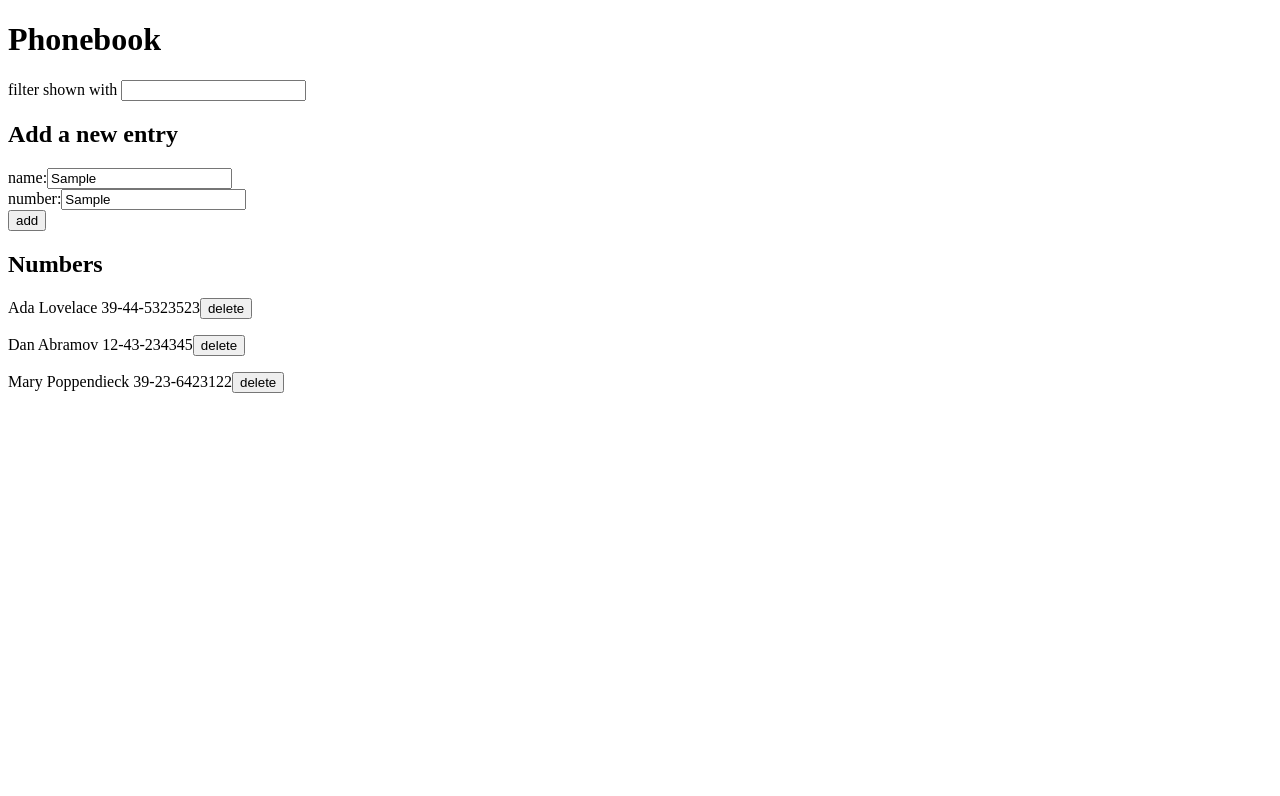
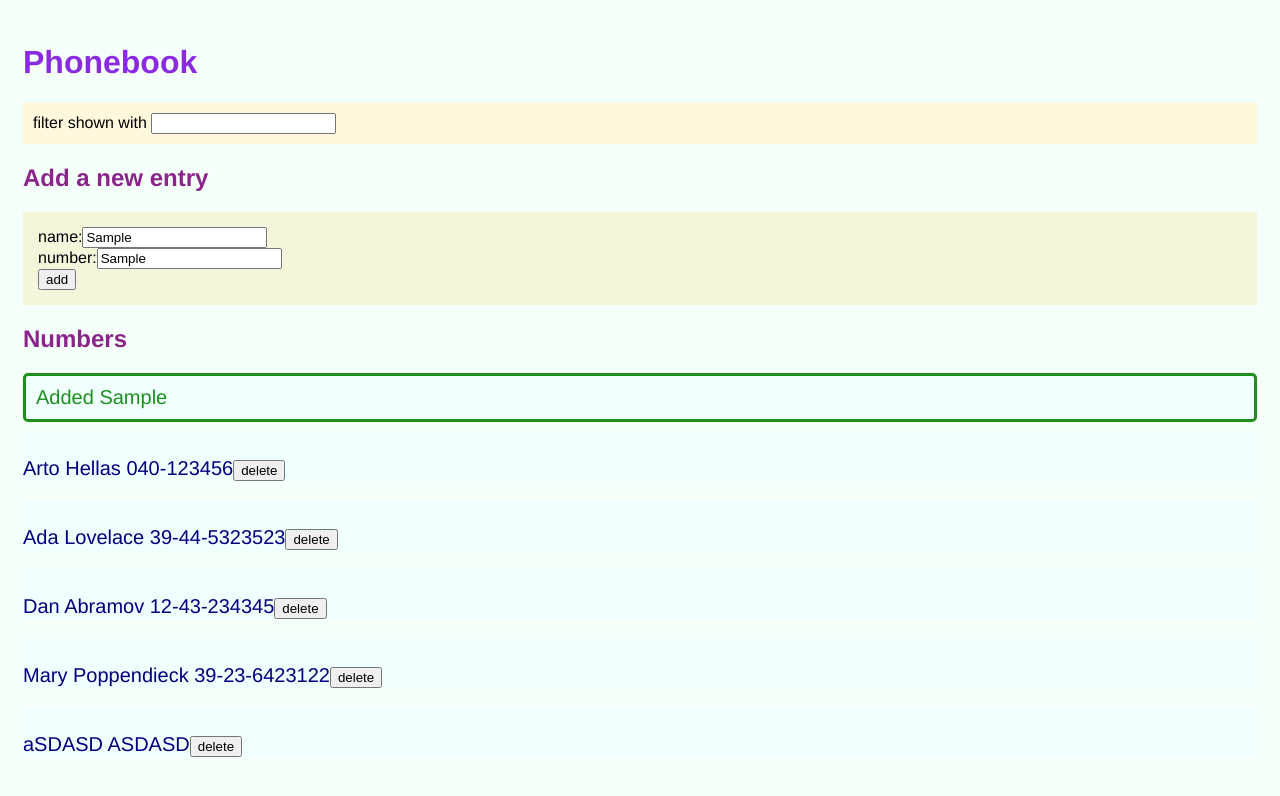
Before and after one commit to Niosni/FullStackOpen2023, a React (Vite) app in the folder osa2/puhelinluettelo/: page / in a window 1280 px wide. Both pictures are taken after typing "Sample", "Sample" into the empty fields and a click on the button "add". Shown: the top 796 px of the page. Built offline with nearby package versions, Linux system fonts and the light colour scheme; no server answers; data requests are answered from the project's data file.

Commit message:
Task 2.16 and 2.17, display notification on action success or failure

```diff
--- a/osa2/puhelinluettelo/db.json
+++ b/osa2/puhelinluettelo/db.json
@@ -1,5 +1,10 @@
 {
   "persons": [
+    {
+      "name": "Arto Hellas",
+      "number": "040-123456",
+      "id": 1
+    },
     {
       "name": "Ada Lovelace",
       "number": "39-44-5323523",
@@ -14,6 +19,11 @@
       "name": "Mary Poppendieck",
       "number": "39-23-6423122",
       "id": 4
+    },
+    {
+      "name": "aSDASD",
+      "number": "ASDASD",
+      "id": 5
     }
   ],
   "personsBase": [
--- a/osa2/puhelinluettelo/src/App.jsx
+++ b/osa2/puhelinluettelo/src/App.jsx
@@ -2,13 +2,16 @@ import { useState, useEffect } from 'react'
 import Filter from './components/Filter';
 import PersonForm from './components/PersonForm';
 import Persons from './components/Persons';
+import Notification from './components/Notification';
 import personService from './services/persons'
+import './index.css'
 
 const App = () => {
   const [persons, setPersons] = useState([])
   const [newName, setNewName] = useState('')
   const [newNumber, setNewNumber] = useState('')
   const [filterValue, setFilterValue] = useState('')
+  const [notificationMessage, setNotificationMessage] = useState(null)
 
   useEffect(() => {
     personService
@@ -36,13 +39,35 @@ const App = () => {
       ...oldPersonObject,
       number: newNumber
     }
+
     personService
       .update(oldPersonObject.id, updatedPersonObject)
-      .then(returnedPerson =>
-        setPersons(persons.map(person =>
-          person.id !== updatedPersonObject.id ? person : returnedPerson
-        ))
+      .then(returnedPerson => {
+        if (returnedPerson) {
+          setPersons(persons.map(person =>
+            person.id !== updatedPersonObject.id ? person : returnedPerson
+          ))
+
+        } else {
+          console.log('nyt set error');
+          setNotificationMessage(
+            `${updatedPersonObject.name} can't be updated, as it's already deleted.`
+          )
+          setTimeout(()=>{
+            setNotificationMessage(null)
+          }, 5000)
+          setPersons(persons.filter(p => p.id !== oldPersonObject.id))
+        }
+      })
+      setNewName('')
+      setNewNumber('')
+      setNotificationMessage(
+        `${updatedPersonObject.name} updated.`
       )
+      setTimeout(()=>{
+        setNotificationMessage(null)
+      }, 5000)
+
   }
 
   const askToUpdateNumber = () => {
@@ -75,6 +100,12 @@ const App = () => {
           setNewName('')
           setNewNumber('')
         })
+      setNotificationMessage(
+        `Added ${newPersonObject.name}`
+      )
+      setTimeout(() => {
+        setNotificationMessage(null)
+      }, 5000)
     }
   }
 
@@ -86,9 +117,20 @@ const App = () => {
           setPersons(persons.filter( person =>
             person.id !== id
           ))
+            setNotificationMessage(
+              `${name} deleted.`
+            )
+            setTimeout(() => {
+              setNotificationMessage(null)
+            }, 5000)
         })
         .catch(error => {
-          alert('The person you tried to remove is not on the database. Please refresh the page.')
+          setNotificationMessage(
+            `${name} is already not on the database. Please refresh the page.`
+          )
+          setTimeout(() => {
+            setNotificationMessage(null)
+          }, 5000)
         })
     }
     return
@@ -118,6 +160,7 @@ const App = () => {
         handleNumberChange={handleNumberChange}
       />
       <h2>Numbers</h2>
+      <Notification message={notificationMessage} />
       <Persons
         personsToShow={personsToShow}
         removePerson={removePerson}
--- a/osa2/puhelinluettelo/src/components/Filter.jsx
+++ b/osa2/puhelinluettelo/src/components/Filter.jsx
@@ -1,6 +1,6 @@
 const Filter = ({filterValue, handleFilterChange}) => {
     return (
-        <div>
+        <div className='filter'>
             filter shown with <input
                 value={filterValue}
                 onChange={handleFilterChange}
--- /dev/null
+++ b/osa2/puhelinluettelo/src/components/Notification.jsx
@@ -0,0 +1,19 @@
+const Notification = ({message}) => {
+    if (message === null) {
+        return null
+    } else if (!message.toLowerCase().includes("del")) {
+        return (
+            <div className="notification">
+                {message}
+            </div>
+        )
+    }
+
+    return (
+        <div className="error">
+            {message}
+        </div>
+    )
+}
+
+export default Notification
--- a/osa2/puhelinluettelo/src/components/PersonForm.jsx
+++ b/osa2/puhelinluettelo/src/components/PersonForm.jsx
@@ -1,6 +1,6 @@
 const PersonForm = ({newName, newNumber, addDetails, handleNameChange, handleNumberChange}) => {
     return (
-    <form onSubmit={addDetails}>
+    <form className='personForm' onSubmit={addDetails}>
         <div>
           name:
             <input
--- a/osa2/puhelinluettelo/src/components/Persons.jsx
+++ b/osa2/puhelinluettelo/src/components/Persons.jsx
@@ -3,7 +3,7 @@ const Persons = ({personsToShow, removePerson}) => {
         <>
             {personsToShow.map(person => {
                 return (
-                <div key={person.name}>
+                <div className='person' key={person.name}>
                     <p>{person.name} {person.number}
                         <button onClick={() => removePerson(person.id, person.name)}>
                             delete
--- /dev/null
+++ b/osa2/puhelinluettelo/src/index.css
@@ -0,0 +1,50 @@
+body {
+    font-family: 'Franklin Gothic Medium', 'Arial Narrow', Arial, sans-serif;
+    background-color: mintcream;
+    padding: 15px;
+}
+
+h1 {
+    color:blueviolet;
+}
+
+h2 {
+    color: rgb(139, 37, 139);
+}
+
+.person {
+    color: navy;
+    padding-top: 5px;
+    font-size: 20px;
+    background-color: azure;
+}
+
+.personForm {
+    background-color: beige;
+    padding: 15px;
+}
+
+.filter {
+    background-color: cornsilk;
+    padding: 10px
+}
+
+.error {
+    color: red;
+    background-color: lemonchiffon;
+    font-size: 20px;
+    border-style: solid;
+    border-radius: 5px;
+    padding: 10px;
+    margin-bottom: 10px;
+  }
+
+  .notification {
+    color: rgb(28, 143, 28);
+    background-color: azure;
+    font-size: 20px;
+    border-style: solid;
+    border-radius: 5px;
+    padding: 10px;
+    margin-bottom: 10px;
+  }
--- a/osa2/puhelinluettelo/src/services/persons.js
+++ b/osa2/puhelinluettelo/src/services/persons.js
@@ -13,7 +13,11 @@ const create = newObject => {
 
 const update = (id, newObject) => {
     const request = axios.put(`${baseUrl}/${id}`, newObject)
-    return request.then(response => response.data)
+    return request
+            .then(response => response.data)
+            .catch(error => {
+                return null
+            })
 }
 
 const remove = (id) => {
```
